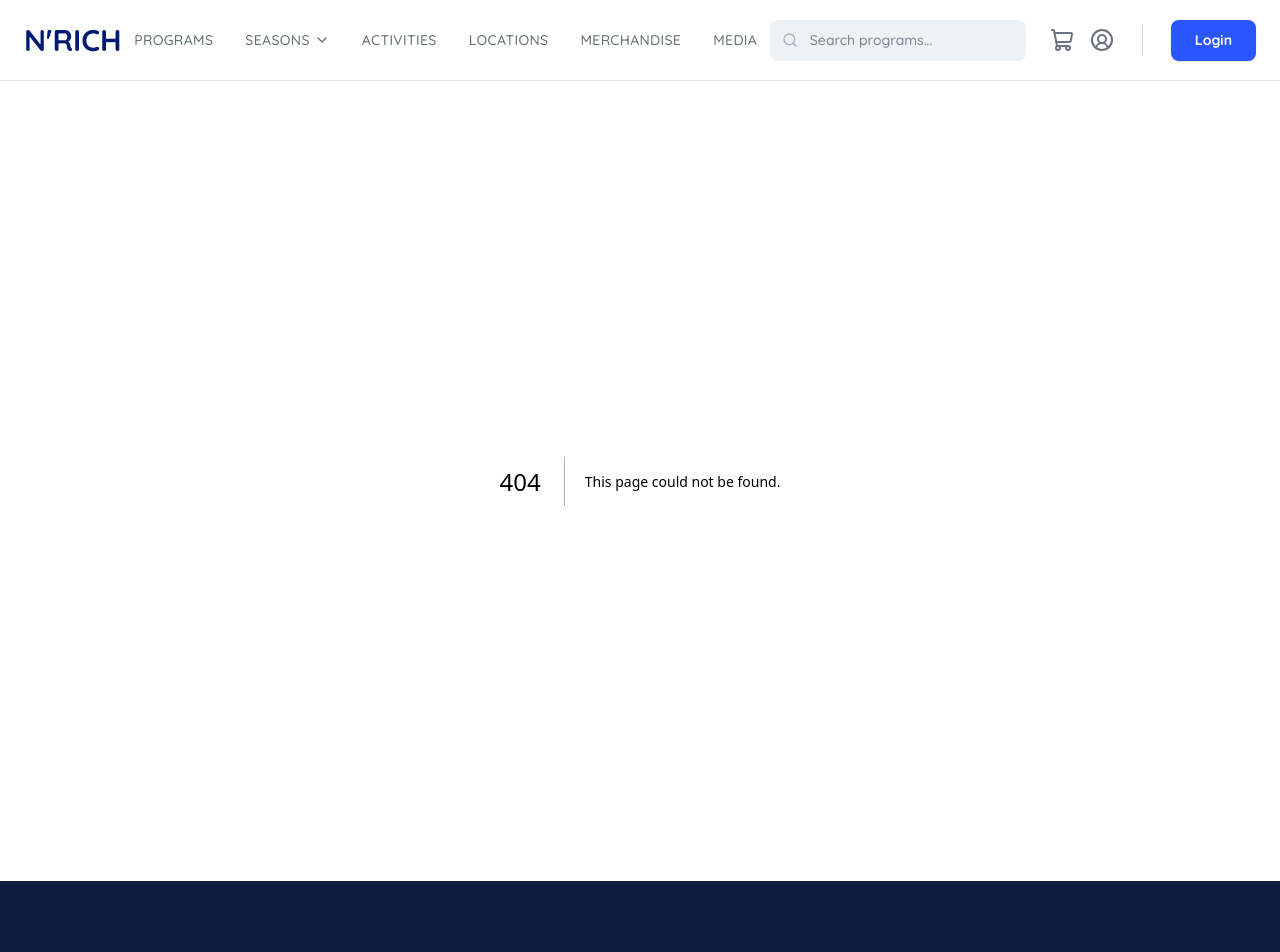
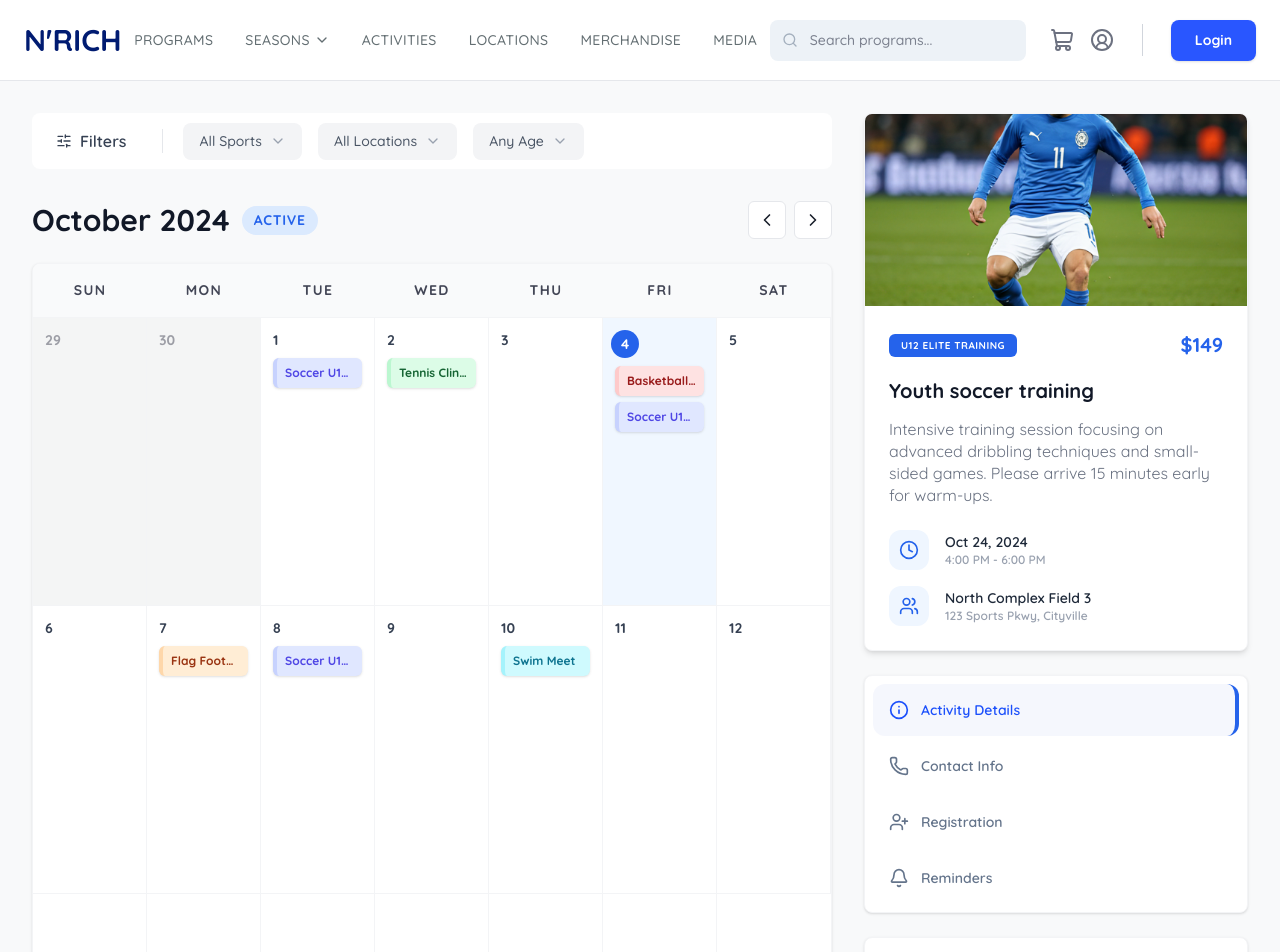
Before and after one commit to NigarHasanzda/Nrich_MarketPlace, a Next.js app: page /seasons/calendar in a window 1280 px wide. Before the commit this address had no page. Shown: the top 952 px of the page. Built offline with nearby package versions, Linux system fonts and the light colour scheme.

Commit message:
Calendar

```diff
--- /dev/null
+++ b/src/app/seasons/calendar/TrainingCalendarPage.tsx
@@ -0,0 +1,164 @@
+import React from 'react';
+import { Quicksand } from 'next/font/google';
+import {
+  ChevronLeft, ChevronRight, MapPin, Clock,
+  Info, Phone, UserPlus, Bell, MessageSquare, Share2, Bookmark,
+  ChevronDown, SlidersHorizontal, Users
+} from 'lucide-react';
+
+const quicksand = Quicksand({ subsets: ['latin'], weight: ['400', '500', '600', '700'] });
+
+const TrainingCalendarPage = () => {
+  const calendarDays = [
+    { day: 29, events: [], prevMonth: true }, { day: 30, events: [], prevMonth: true },
+    { day: 1, events: [{ title: "Soccer U12 ...", color: "bg-[#E0E7FF] text-[#4F46E5] border-[#C7D2FE]" }] },
+    { day: 2, events: [{ title: "Tennis Clinic", color: "bg-[#DCFCE7] text-[#166534] border-[#BBF7D0]" }] },
+    { day: 3, events: [] },
+    { day: 4, events: [
+        { title: "Basketball T...", color: "bg-[#FEE2E2] text-[#991B1B] border-[#FECACA]" },
+        { title: "Soccer U12 ...", color: "bg-[#E0E7FF] text-[#4F46E5] border-[#C7D2FE]" }
+    ], active: true },
+    { day: 5, events: [] },
+    { day: 6, events: [] },
+    { day: 7, events: [{ title: "Flag Football", color: "bg-[#FFEDD5] text-[#9A3412] border-[#FED7AA]" }] },
+    { day: 8, events: [{ title: "Soccer U12 ...", color: "bg-[#E0E7FF] text-[#4F46E5] border-[#C7D2FE]" }] },
+    { day: 9, events: [] },
+    { day: 10, events: [{ title: "Swim Meet", color: "bg-[#CFFAFE] text-[#0E7490] border-[#A5F3FC]" }] },
+    { day: 11, events: [] }, { day: 12, events: [] },
+    { day: " ", events: [] },
+    { day: " ", events: [] },
+    { day: " ", events: [] },
+    { day: " ", events: [] },
+    { day: " ", events: [] },
+    { day: " ", events: [] },
+    { day: "", events: [] }
+  ];
+
+  return (
+    <div className={`${quicksand.className} min-h-screen  p-4 lg:p-8  text-[#1A202C]`}>
+      <div className="max-w-[1550px] mx-auto grid grid-cols-1 pb-80 lg:grid-cols-12 gap-8">
+
+        {/* LEFT SECTION: CALENDAR */}
+        <div className="lg:col-span-8">
+          <div className="flex bg-white items-center gap-4 rounded-[8px] mb-8 overflow-x-auto p-2">
+            <button className="flex items-center gap-2 px-4 py-2 rounded-md text-[16px] font-semibold text-gray-700">
+              <SlidersHorizontal size={16}/> Filters
+            </button>
+            <div className="h-6 w-[1px] bg-gray-200 mx-1"></div>
+            {["All Sports", "All Locations", "Any Age"].map((f) => (
+              <button key={f} className="flex items-center gap-2 px-4 py-2 bg-[#F3F4F6] rounded-[8px] text-[14px] font-medium text-gray-600 whitespace-nowrap">
+                {f} <ChevronDown size={16} className="text-gray-400"/>
+              </button>
+            ))}
+          </div>
+          <div className="flex items-center justify-between mb-6">
+            <div className="flex items-center gap-3">
+              <h1 className="text-3xl font-bold text-[#111827]">October 2024</h1>
+              <span className="px-3 py-1 bg-[#DBEAFE] text-[#2563EB] text-[14px] font-bold rounded-full uppercase tracking-wider">Active</span>
+            </div>
+            <div className="flex gap-2">
+              <button className="p-2 border bg-white border-gray-200 rounded-md hover:bg-gray-50"><ChevronLeft size={20}/></button>
+              <button className="p-2 border bg-white border-gray-200 rounded-md hover:bg-gray-50"><ChevronRight size={20}/></button>
+            </div>
+          </div>
+          <div className="bg-white rounded-[8px] overflow-hidden border border-gray-100 shadow-sm">
+            <div className="grid grid-cols-7 bg-[#F9FAFB] border-b border-gray-100">
+              {["SUN", "MON", "TUE", "WED", "THU", "FRI", "SAT"].map(d => (
+                <div key={d} className="py-4 text-center text-[14px] font-bold text-[#434656] tracking-widest">{d}</div>
+              ))}
+            </div>
+            <div className="grid grid-cols-7">
+              {calendarDays.map((item, idx) => (
+                <div key={idx} className={`h-72 p-3 border-r border-b border-gray-100 relative last:border-r-0  ${item.prevMonth ? 'text-gray-300 bg-[#e1e3e460] ' : ' '} ${item.active ? 'bg-[#F0F7FF]' : ''}`}>
+                  <div className="flex flex-col items-start h-full">
+                    <span className={`text-sm font-bold mb-2 ${item.prevMonth ? 'text-[#43465680] ' : 'text-gray-700'} ${item.active ? 'bg-[#2563EB] text-white w-7 h-7 flex items-center justify-center rounded-full -ml-1' : ''}`}>
+                      {item.day}
+                    </span>
+                    <div className="w-full space-y-1.5">
+                      {item.events.map((ev, i) => (
+                        <div key={i} className={`text-[12px] font-bold px-2 py-1.5 rounded-md border-l-4 ${ev.color} truncate shadow-sm`}>
+                          {ev.title}
+                        </div>
+                      ))}
+                    </div>
+                  </div>
+                </div>
+              ))}
+            </div>
+          </div>
+        </div>
+
+        {/* RIGHT SECTION: DETAILS */}
+        <div className="lg:col-span-4 flex flex-col gap-6">
+          <div className="bg-white rounded-[8px] overflow-hidden border border-gray-100 shadow-md">
+            <div className="relative h-48">
+              <img src="/footbal.png" alt="Soccer" className="w-full h-full object-cover" />
+            </div>
+            <div className="p-6">
+              <div className="flex justify-between items-center mb-4">
+                <span className="px-3 py-1 bg-[#2563EB] text-white text-[10px] font-bold rounded-md uppercase tracking-wider">U12 Elite Training</span>
+                <span className="text-[20px] font-extrabold text-[#2563EB]">$149</span>
+              </div>
+              <h2 className="text-[20px] font-bold text-[#111827] mb-3">Youth soccer training</h2>
+              <p className="text-[16px] text-gray-500 font-regular leading-[22px] mb-6">
+                Intensive training session focusing on advanced dribbling techniques and small-sided games. Please arrive 15 minutes early for warm-ups.
+              </p>
+
+              <div className="space-y-4">
+                <div className="flex items-center gap-4">
+                   <div className="bg-[#EFF6FF] p-2.5 rounded-xl text-[#2563EB]"><Clock size={20}/></div>
+                   <div>
+                     <p className="text-sm font-semibold text-gray-800">Oct 24, 2024</p>
+                     <p className="text-xs text-gray-400 font-semibold uppercase">4:00 PM - 6:00 PM</p>
+                   </div>
+                </div>
+                <div className="flex items-center gap-4">
+                   <div className="bg-[#EFF6FF] p-2.5 rounded-xl text-[#2563EB]"><Users size={20}/></div>
+                   <div>
+                     <p className="text-sm font-semibold text-gray-800">North Complex Field 3</p>
+                     <p className="text-xs text-gray-400 font-semibold">123 Sports Pkwy, Cityville</p>
+                   </div>
+                </div>
+              </div>
+            </div>
+          </div>
+          <div className="bg-white rounded-[8px] border border-gray-100 shadow-sm p-2">
+            {[
+              { icon: Info, label: "Activity Details", active: true },
+              { icon: Phone, label: "Contact Info" },
+              { icon: UserPlus, label: "Registration" },
+              { icon: Bell, label: "Reminders" }
+            ].map((m, i) => (
+              <div key={i} className={`flex items-center justify-between p-4 rounded-xl transition-all cursor-pointer mb-1 last:mb-0 ${m.active ? 'bg-[#0035D00A] text-[#1C50FB] border-r-4 border-[#2563EB]' : 'hover:bg-gray-50 text-[#64748B]'}`}>
+                <div className="flex items-center gap-3">
+                  <m.icon size={20} />
+                  <span className="text-sm font-semibold">{m.label}</span>
+                </div>
+              </div>
+            ))}
+          </div>
+
+          <div className="bg-white rounded-[8px] border border-gray-100 shadow-sm p-6 flex flex-col gap-4">
+            <button className="w-full bg-[#2563EB] text-white py-4 rounded-xl font-bold text-[18px] uppercase tracking-widest flex items-center justify-center gap-2 shadow-lg shadow-blue-200 hover:bg-[#1D4ED8] transition-all">
+              <UserPlus size={20}/> Register Now
+            </button>
+            <button className="w-full border-2 border-gray-100 text-[#2563EB] py-4 rounded-xl font-bold text-[18px] uppercase tracking-widest flex items-center justify-center gap-2 hover:border-[#2563EB] transition-all">
+              <MessageSquare size={20}/> Message NRICH
+            </button>
+            <div className="flex justify-center gap-8 mt-2">
+              <button className="flex items-center gap-2 text-[15px] font-bold text-gray-400 hover:text-[#2563EB] transition-colors">
+                <Share2 size={18}/> Share
+              </button>
+              <button className="flex items-center gap-2 text-[15px] font-bold text-gray-400 hover:text-[#2563EB] transition-colors">
+                <Bookmark size={18}/> Save
+              </button>
+            </div>
+          </div>
+
+        </div>
+      </div>
+    </div>
+  );
+};
+
+export default TrainingCalendarPage;
--- /dev/null
+++ b/src/app/seasons/calendar/page.tsx
@@ -0,0 +1,12 @@
+import React from 'react'
+import TrainingCalendarPage from './TrainingCalendarPage'
+
+const page = () => {
+  return (
+    <>
+    <TrainingCalendarPage/>
+    </>
+  )
+}
+
+export default page
--- a/src/app/seasons/league/League.tsx
+++ b/src/app/seasons/league/League.tsx
@@ -1,15 +1,15 @@
-import React from 'react';
+"use client";
+
+import React, { useState, useEffect } from 'react';
 import { Quicksand } from 'next/font/google';
 import {
   UserPlus, Users, MapPin, UserCheck, Calendar,
-  ShieldCheck, Trophy, LayoutDashboard, BarChart3, MessageSquare
+  LayoutDashboard, BarChart3
 } from 'lucide-react';
 import { StandingRow } from '@/components/Cards/STandingRow';
 import { DetailItem } from '@/components/Cards/DetailItem';
 import SportsSoccerIcon from '@mui/icons-material/SportsSoccer';
-
 import VerifiedIcon from '@mui/icons-material/Verified';
-
 
 const quicksand = Quicksand({ subsets: ['latin'], weight: ['400', '500', '600', '700'] });
 
@@ -20,6 +20,13 @@ interface ResultItem {
 }
 
 const LeagueStandingsPage = () => {
+  // Hydration xətasını həll etmək üçün state
+  const [mounted, setMounted] = useState(false);
+
+  useEffect(() => {
+    setMounted(true);
+  }, []);
+
   const standings = [
     { rank: "01", teamName: "The Strikers", logo: "/logo.jpg", p: 12, w: 9, d: 2, l: 1, gd: "+18", pts: 29, isTop: true },
     { rank: "02", teamName: "Apex Elite", logo: "/logo.jpg", p: 12, w: 8, d: 3, l: 1, gd: "+14", pts: 27 },
@@ -32,6 +39,7 @@ const LeagueStandingsPage = () => {
     { icon: UserCheck, title: "Commissioner", value: "Coach Marcus Thorne", subValue: "Head of Player Development" },
     { icon: Calendar, title: "Season Date", value: "March 15 - June 22, 2024", subValue: "Playoffs begin June 10" },
   ];
+
   const recentResultsData: ResultItem[] = [
     {
       date: "May 14, 2024",
@@ -54,6 +62,7 @@ const LeagueStandingsPage = () => {
     <div className={`${quicksand.className} min-h-screen bg-[#F8FAFC] p-4 md:p-10 text-[#1A202C]`}>
       <div className="max-w-[1550px] mx-auto grid grid-cols-1 lg:grid-cols-12 gap-8">
 
+        {/* Main Content */}
         <div className="lg:col-span-8 space-y-10">
           <div>
             <div className="flex items-center gap-2 mb-4">
@@ -65,6 +74,7 @@ const LeagueStandingsPage = () => {
             <h2 className="text-[48px] leading-tight font-extrabold text-[#1E51FF] tracking-tight">Spring Soccer Classic</h2>
           </div>
 
+          {/* Standings Table */}
           <div className="bg-white rounded-[8px] shadow-sm border border-gray-100 overflow-hidden">
             <div className="grid grid-cols-[50px_1fr_40px_40px_40px_40px_50px_60px] bg-gray-50/50 py-6 px-6 text-[13px] font-bold text-[#434656] uppercase tracking-widest border-b border-gray-100">
               <div>Rank</div>
@@ -82,6 +92,8 @@ const LeagueStandingsPage = () => {
               ))}
             </div>
           </div>
+
+          {/* Recent Results Section */}
           <section>
             <h3 className="text-[30px] font-bold mb-6 uppercase tracking-tight">Recent Results</h3>
             <div className="grid grid-cols-1 md:grid-cols-3 gap-4">
@@ -93,7 +105,7 @@ const LeagueStandingsPage = () => {
                       <span className="text-[#1A202C]">{result.homeTeam.name}</span>
                       <span className="text-[#1A202C] text-[18px]">{result.homeTeam.score}</span>
                     </div>
-                    <div className="flex justify-between font-regular text-[14px">
+                    <div className="flex justify-between font-normal text-[14px]">
                       <span className="text-[#94A3B8]">{result.awayTeam.name}</span>
                       <span className="text-[#94A3B8] text-[18px]">{result.awayTeam.score}</span>
                     </div>
@@ -110,10 +122,10 @@ const LeagueStandingsPage = () => {
             <h3 className="text-[22px] font-bold mb-6">Join the League</h3>
             <div className="space-y-3 mb-6">
               <button className="w-full bg-[#1E51FF] text-white py-4 rounded-xl font-bold text-[18px] flex items-center justify-center gap-2 uppercase tracking-widest hover:bg-blue-700 transition-colors">
-                <UserPlus className="w-4 h-4" /> Register as Individual
+                <UserPlus size={18} /> Register as Individual
               </button>
               <button className="w-full border border-gray-100 py-4 rounded-xl font-bold text-[18px] flex items-center justify-center gap-2 text-[#1E51FF] uppercase tracking-widest hover:bg-gray-50 transition-colors">
-                <Users className="w-4 h-4" /> Register as Individual
+                <Users size={18} /> Register as Individual
               </button>
             </div>
             <p className="text-[12px] text-center text-[#5E6061] font-medium leading-relaxed">
@@ -132,11 +144,11 @@ const LeagueStandingsPage = () => {
 
           <div className="grid grid-cols-2 gap-4">
             <div className="bg-[#0035D01A] p-6 rounded-2xl flex flex-col items-center gap-3 text-center">
-             <VerifiedIcon  sx={{ fontSize: 29, color: '#0035D0' }}/>
+              {mounted && <VerifiedIcon sx={{ fontSize: 29, color: '#0035D0' }} />}
               <span className="text-[10px] font-black text-[#0035D0] uppercase tracking-widest">Verified League</span>
             </div>
             <div className="bg-[#0035D01A] p-6 rounded-2xl flex flex-col items-center gap-3 text-center">
-              <SportsSoccerIcon   sx={{ fontSize: 29, color: '#0035D0' }} />
+              {mounted && <SportsSoccerIcon sx={{ fontSize: 29, color: '#0035D0' }} />}
               <span className="text-[10px] font-black text-[#0035D0] uppercase tracking-widest">Pro Officiating</span>
             </div>
           </div>
@@ -158,11 +170,11 @@ const LeagueStandingsPage = () => {
                 { icon: BarChart3, label: "Stats" },
               ].map((item, idx) => (
                 <button key={idx} className="w-full flex items-center gap-3 px-4 py-3 rounded-xl text-[16px] font-semibold text-[#64748B] hover:bg-gray-50 transition-colors">
-                  <item.icon className="w-5 h-5  color-[#64748B]" /> {item.label}
+                  <item.icon className="w-5 h-5" /> {item.label}
                 </button>
               ))}
             </div>
-            <button className="w-full bg-[#1E51FF] text-white py-4 rounded-xl font-bold text-[18px] uppercase tracking-widest mt-6 shadow-lg shadow-blue-100">
+            <button className="w-full bg-[#1E51FF] text-white py-4 rounded-xl font-bold text-[18px] uppercase tracking-widest mt-6 shadow-lg shadow-blue-100 hover:bg-blue-700 transition-all">
               Register Team
             </button>
           </div>
```
